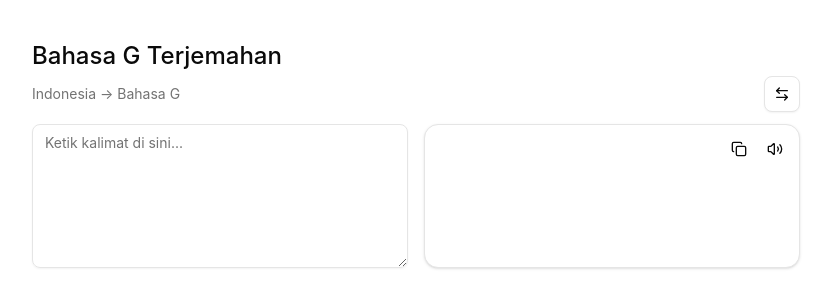
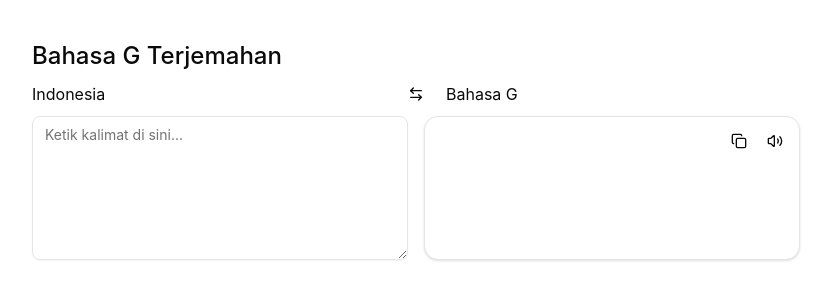
Before and after one commit to nopaldonh/bahasa-g, a Nuxt app: page /translate in a window 1280 px wide. Shown: the top 308 px of the page, without its empty margins (224-1055 px from the left). Built offline with nearby package versions, Linux system fonts and the light colour scheme.

Commit message:
refactor(translator): update language direction switcher with source and target labels

```diff
--- a/app/pages/translate.vue
+++ b/app/pages/translate.vue
@@ -18,8 +18,11 @@ const output = computed(() =>
   direction.value === 'toG' ? toBahasaG(input.value) : fromBahasaG(input.value),
 )
 
-const directionLabel = computed(() =>
-  direction.value === 'toG' ? 'Indonesia → Bahasa G' : 'Bahasa G → Indonesia',
+const sourceLang = computed(() =>
+  direction.value === 'toG' ? 'Indonesia' : 'Bahasa G',
+)
+const targetLang = computed(() =>
+  direction.value === 'toG' ? 'Bahasa G' : 'Indonesia',
 )
 
 function swapDirection() {
@@ -69,16 +72,22 @@ function clearHistory() {
         Bahasa G Terjemahan
       </h1>
 
-      <div class="flex items-center justify-between mb-3">
-        <span class="text-sm text-muted-foreground">{{ directionLabel }}</span>
+      <div class="flex items-center mb-1 gap-3">
+        <span class="flex-1">
+          {{ sourceLang }}
+        </span>
         <Button
-          variant="outline"
+          variant="ghost"
           size="icon"
-          aria-label="Tukar arah"
+          class="rounded-full"
+          aria-label="Tukar bahasa"
           @click="swapDirection"
         >
-          <ArrowLeftRight class="size-4" />
+          <ArrowLeftRight />
         </Button>
+        <span class="flex-1">
+          {{ targetLang }}
+        </span>
       </div>
 
       <div class="grid grid-cols-1 sm:grid-cols-2 gap-4">
```
